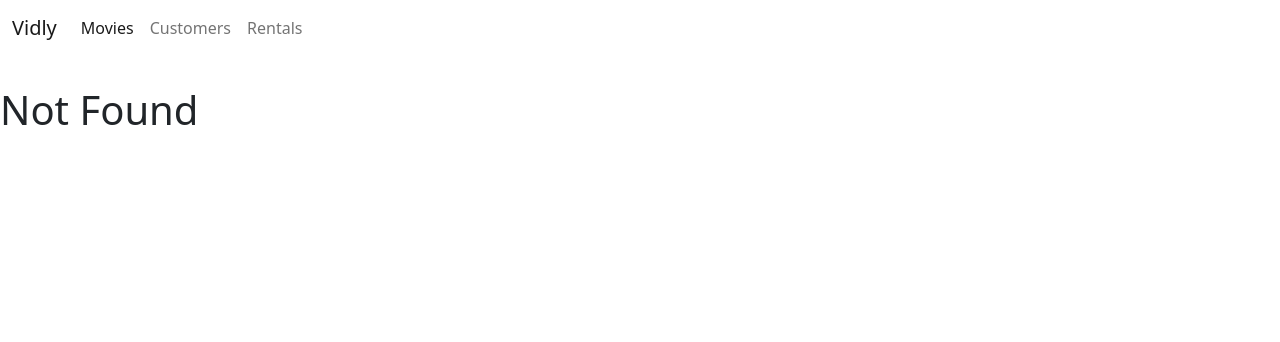
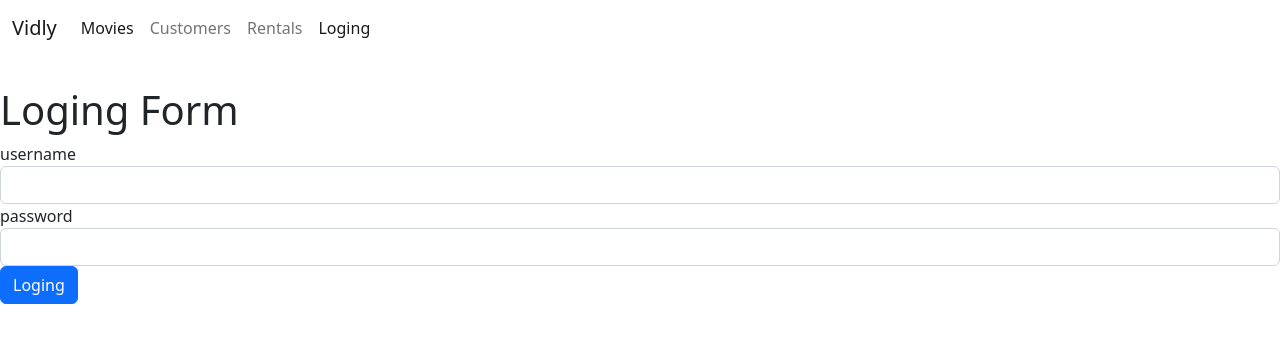
Before and after one commit to SAwandya/react-new, a React (Create React App) app: page /loging in a window 1280 px wide. Before the commit this address led to /notFound. Shown: the top 342 px of the page. Built offline with nearby package versions, Linux system fonts and the light colour scheme.

Commit message:
Complete {loging_not_validate}

```diff
--- a/src/App.js
+++ b/src/App.js
@@ -8,6 +8,7 @@ import NotFound from './component/notFound';
 import React, {Component} from 'react';
 import NavBar from './component/navBar';
 import MovieForm from './component/movieForm';
+import LogingForm from './component/loging';
 
 
 class App extends Component {
@@ -20,6 +21,7 @@ class App extends Component {
 
         <main>
           <Switch>
+            <Route path="/loging" component={LogingForm}></Route>
             <Route path="/movies/:id" component={MovieForm}></Route>
             <Route path="/movies" component={Movies}></Route>
             <Route path="/customers" component={Customers}></Route>
--- /dev/null
+++ b/src/component/input.jsx
@@ -0,0 +1,19 @@
+import React from 'react';
+
+const Input = ({ name, label, value, onChange }) => {
+    return (
+
+        <div className='form-group'>
+            <label htmlFor={name}>{label}</label>
+            <input
+                value={value}
+                onChange={onChange}
+                id={name}
+                name={name}
+                type="text"
+                className='form-control' />
+        </div>
+     );
+}
+
+export default Input;
--- /dev/null
+++ b/src/component/loging.jsx
@@ -0,0 +1,51 @@
+import React, { Component } from 'react';
+import Input from './input';
+
+class LogingForm extends Component {
+
+    state = {
+        account: {username: "", password: ""}
+    };
+
+    handleSubmite = e => {
+        e.preventDefault();
+
+        console.log("Submited");
+    }
+    handleChange = e => {
+        const account = {...this.state.account};
+        account[e.currentTarget.name] = e.currentTarget.value;
+        this.setState({ account });
+    };
+
+    render() {
+
+        const { account } = this.state;
+
+        return (
+            <div>
+                <h1>Loging Form</h1>
+
+                <form onClick={this.handleSubmite}>
+                    <Input name='username'
+                        value={account.username}
+                        label='username'
+                        onChange={this.handleChange}
+                    />
+                    <Input name='password'
+                        value={account.password}
+                        label='password'
+                        onChange={this.handleChange}
+
+                    />
+                        <button className="btn btn-primary">Loging</button>
+                </form>
+
+            </div>
+
+        );
+
+    }
+}
+
+export default LogingForm;
--- a/src/component/navBar.jsx
+++ b/src/component/navBar.jsx
@@ -15,6 +15,7 @@ const NavBar = () => {
                 <NavLink className="nav-link active" aria-current="page" to="/movies">Movies</NavLink>
                 <NavLink className="nav-link" to="/customers">Customers</NavLink>
                 <NavLink className="nav-link" to="/rentals">Rentals</NavLink>
+                <NavLink className="nav-link" to="/loging">Loging</NavLink>
 
             </div>
             </div>
```
